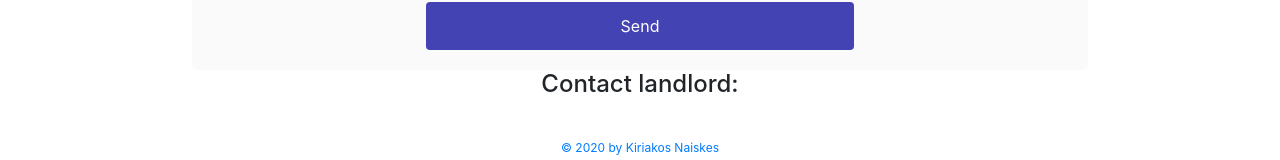
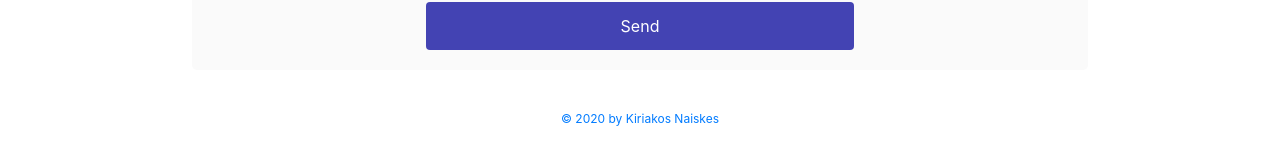
Before and after one commit to knaiskes/housesPortal, a React (Create React App) app in the folder housesPortal/frontend/: page /houses/1 in a window 1280 px wide. Shown: the part 610-770 px from the top of the page. Built offline with nearby package versions, Linux system fonts and the light colour scheme; no server answers.

Commit message:
remove address tag from SingleHouse.js

```diff
--- a/housesPortal/frontend/src/SingleHouse.js
+++ b/housesPortal/frontend/src/SingleHouse.js
@@ -104,13 +104,6 @@ class  HousesList  extends  Component {
 		<input type="submit" value="Send" />
 		</form>
 		</div>
-
-		<address>
-		<h4>Contact landlord: <a href={"mailto:" + landlord.email}>{landlord.full_name}</a></h4>
-		</address>
-
-
-
 	    </div>
         );
     }
```
